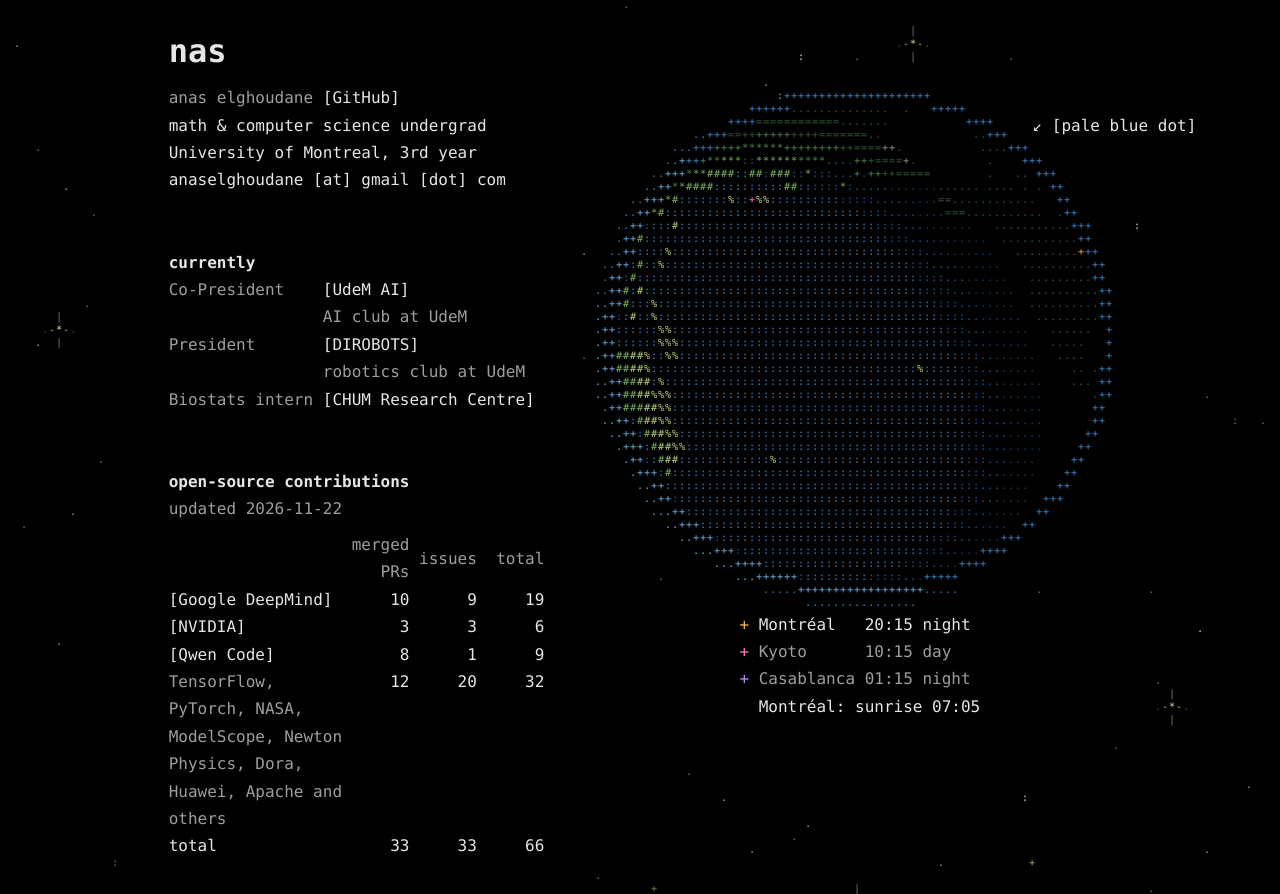
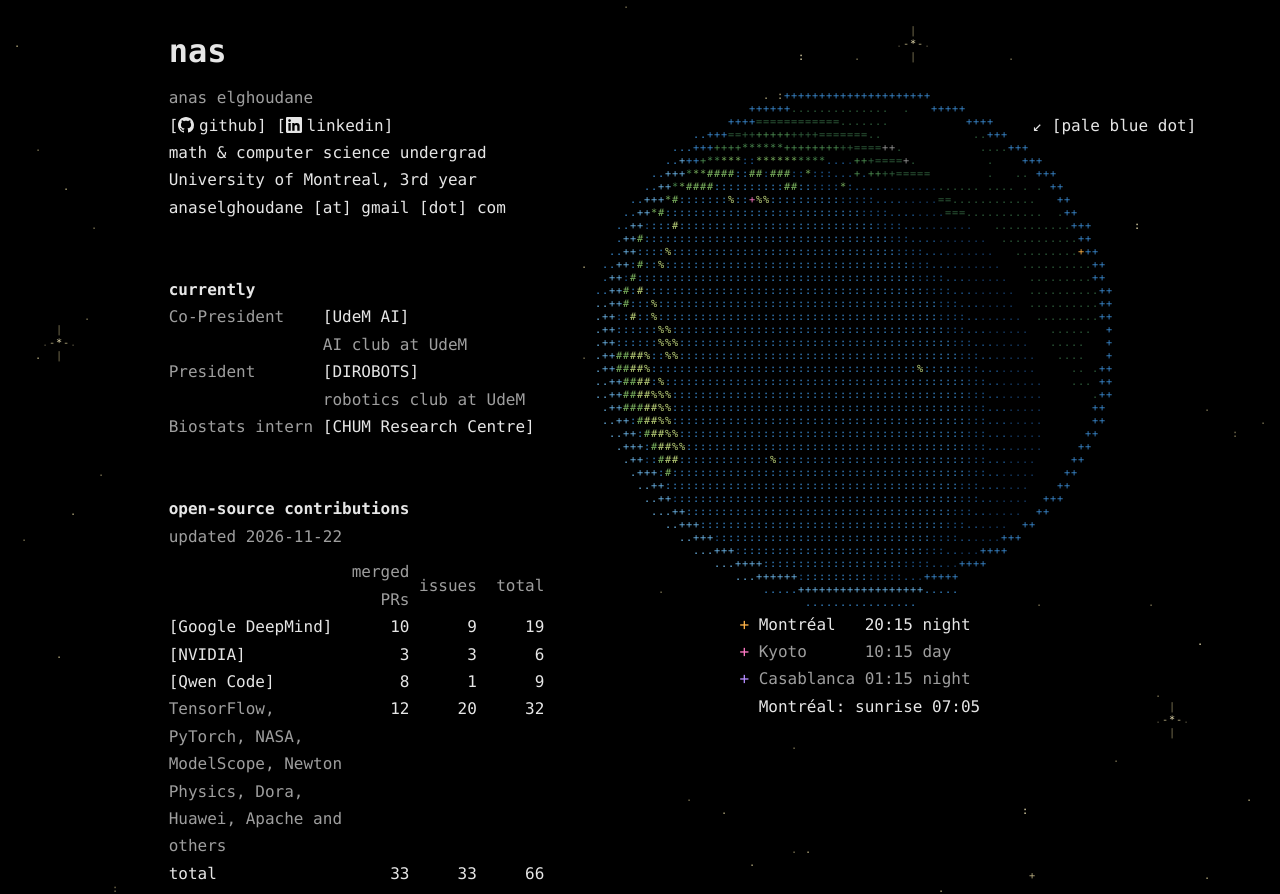
Before and after one commit to Nas01010101/nas01010101.github.io, a plain HTML site: page index.html in a window 1280 px wide. Shown: the top 894 px of the page. Drawn offline with Linux system fonts and the light colour scheme; no server answers.

Commit message:
added github and linkedin icon links

```diff
--- a/index.html
+++ b/index.html
@@ -63,6 +63,8 @@ a::before{content:"["}a::after{content:"]"}
 a.title{white-space:normal}
 @media (hover:hover){a:hover{background:var(--fg);color:var(--bg)}}
 a:focus-visible{outline:1px solid var(--fg);outline-offset:2px}
+/* Icons take the link colour, so they invert with it on hover. */
+.ico{width:1em;height:1em;margin-right:.5ch;vertical-align:-.125em;fill:currentColor}
 </style>
 </head>
 <body>
@@ -71,7 +73,8 @@ a:focus-visible{outline:1px solid var(--fg);outline-offset:2px}
 <main>
   <header id="who">
     <h1><span class="t">nas</span></h1>
-    <p><span class="t m">anas elghoudane</span> <span class="t"><a href="https://github.com/Nas01010101">GitHub</a></span></p>
+    <p><span class="t m">anas elghoudane</span></p>
+    <p><span class="t"><a href="https://github.com/Nas01010101"><svg class="ico" viewBox="0 0 16 16" aria-hidden="true"><path d="M8 0C3.58 0 0 3.58 0 8c0 3.54 2.29 6.53 5.47 7.59.4.07.55-.17.55-.38 0-.19-.01-.82-.01-1.49-2.01.37-2.53-.49-2.69-.94-.09-.23-.48-.94-.82-1.13-.28-.15-.68-.52-.01-.53.63-.01 1.08.58 1.23.82.72 1.21 1.87.87 2.33.66.07-.52.28-.87.51-1.07-1.78-.2-3.64-.89-3.64-3.95 0-.87.31-1.59.82-2.15-.08-.2-.36-1.02.08-2.12 0 0 .67-.21 2.2.82.64-.18 1.32-.27 2-.27.68 0 1.36.09 2 .27 1.53-1.04 2.2-.82 2.2-.82.44 1.1.16 1.92.08 2.12.51.56.82 1.27.82 2.15 0 3.07-1.87 3.75-3.65 3.95.29.25.54.73.54 1.48 0 1.07-.01 1.93-.01 2.2 0 .21.15.46.55.38A8.013 8.013 0 0016 8c0-4.42-3.58-8-8-8z"/></svg>github</a> <a href="https://www.linkedin.com/in/anas-elghoudane-a1240b2b6"><svg class="ico" viewBox="0 0 24 24" aria-hidden="true"><path d="M20.447 20.452h-3.554v-5.569c0-1.328-.027-3.037-1.852-3.037-1.853 0-2.136 1.445-2.136 2.939v5.667H9.351V9h3.414v1.561h.046c.477-.71 1.637-1.548 3.37-1.548 3.601 0 4.267 2.37 4.267 4.991v6.448zM5.337 7.433c-1.144 0-2.063-.926-2.063-2.065 0-1.138.92-2.063 2.063-2.063 1.14 0 2.064.925 2.064 2.063 0 1.139-.925 2.065-2.064 2.065zm1.782 13.019H3.555V9h3.564v11.452zM22.225 0H1.771C.792 0 0 .774 0 1.729v20.542C0 23.227.792 24 1.771 24h20.451C23.2 24 24 23.227 24 22.271V1.729C24 .774 23.2 0 22.222 0h.003z"/></svg>linkedin</a></span></p>
     <p><span class="t">math &amp; computer science undergrad</span><br><span class="t">University of Montreal, 3rd year</span></p>
     <p class="gap"><span class="t">anaselghoudane [at] gmail [dot] com</span></p>
   </header>
```
